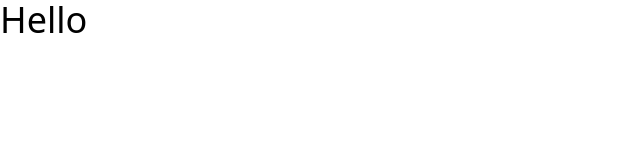
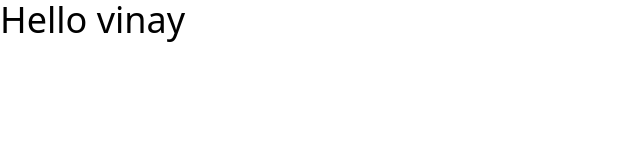
Before and after one commit to Vinay1489/Feed_The_Needy, a React (Vite) app in the folder frontend/: page / in a window 1280 px wide. Shown: the top 160 px of the page, without its empty margins (0-640 px from the left). Built offline with nearby package versions, Linux system fonts and the light colour scheme.

Commit message:
Changed to Vinay

```diff
--- a/frontend/src/App.jsx
+++ b/frontend/src/App.jsx
@@ -1,3 +1,3 @@
 export default function App(){
-  return <h1 className="text-4xl">Hello </h1>
+  return <h1 className="text-4xl">Hello vinay </h1>
 }
```
